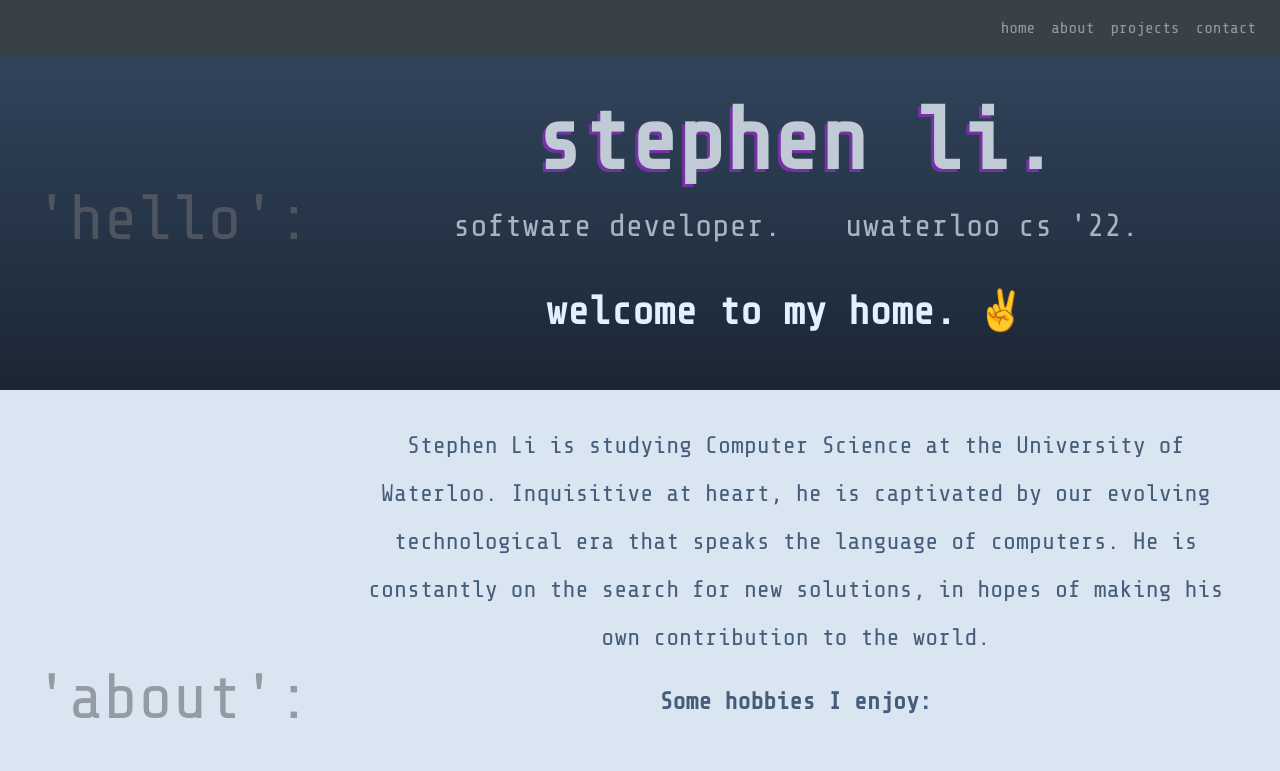
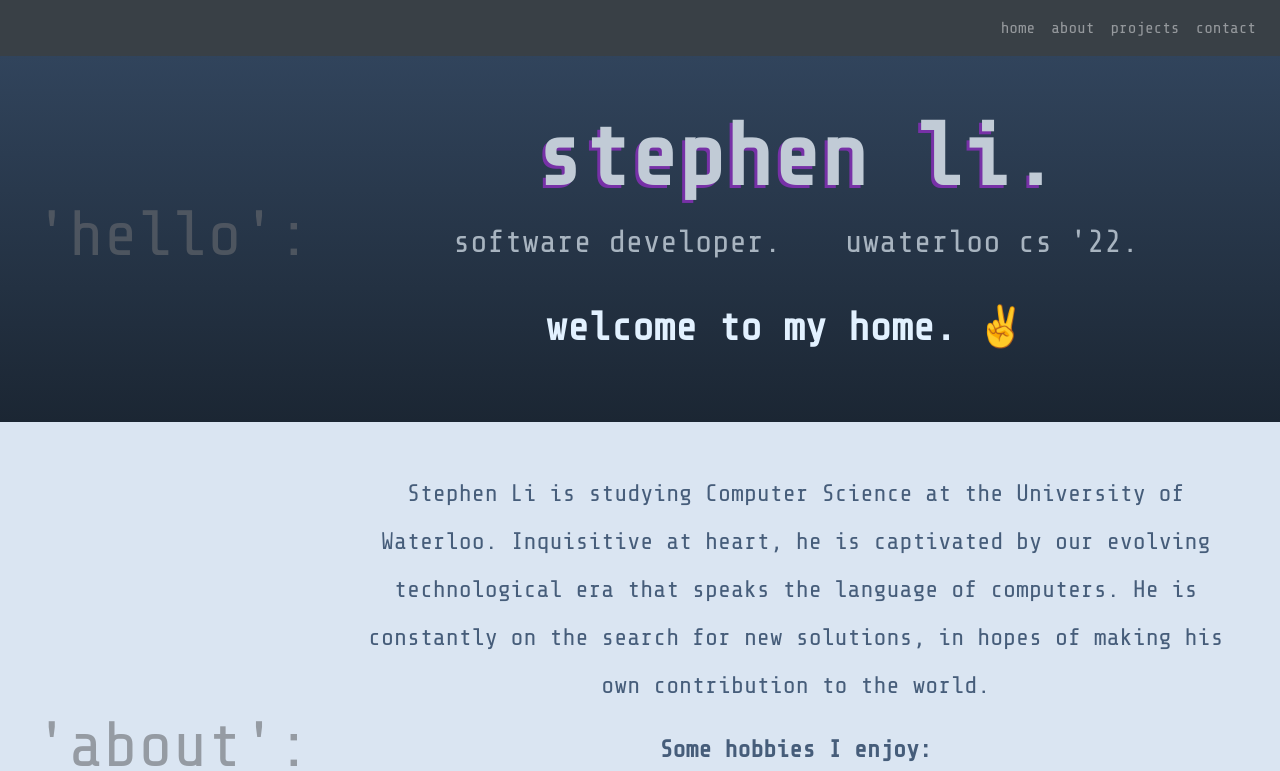
Before and after one commit to liphenste/liphenste.github.io, a React (Create React App) app: page / in a window 1280 px wide. Shown: the top 771 px of the page. Built offline with nearby package versions, Linux system fonts and the light colour scheme; the HTML template or start-up script is replaced by a standard one.

Commit message:
adjust margins

```diff
--- a/src/App.css
+++ b/src/App.css
@@ -19,6 +19,10 @@
   color: #686b70;
   font-size: 4em;
   opacity: 0.6;
+}
+
+.sectioncontent {
+  margin: 1em 0;
 }
 
 .Header {
```
